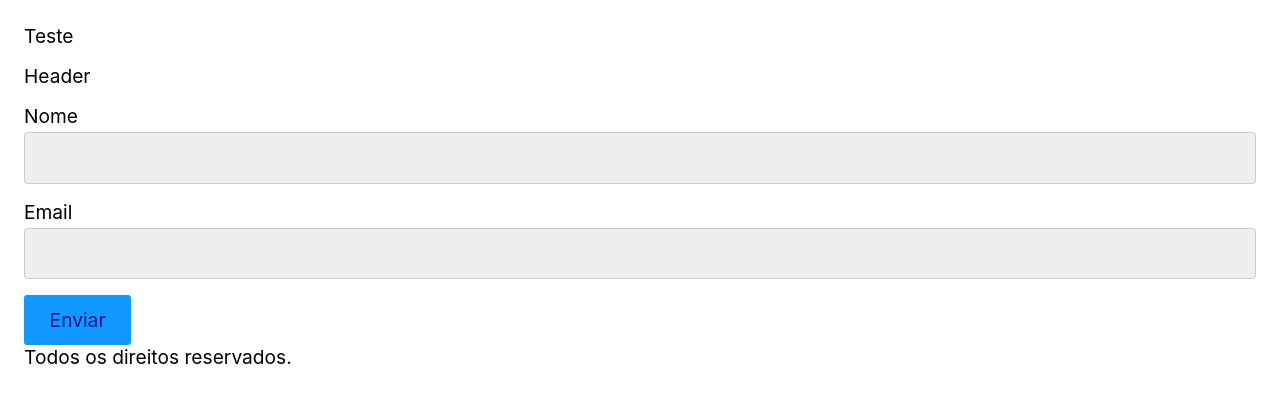
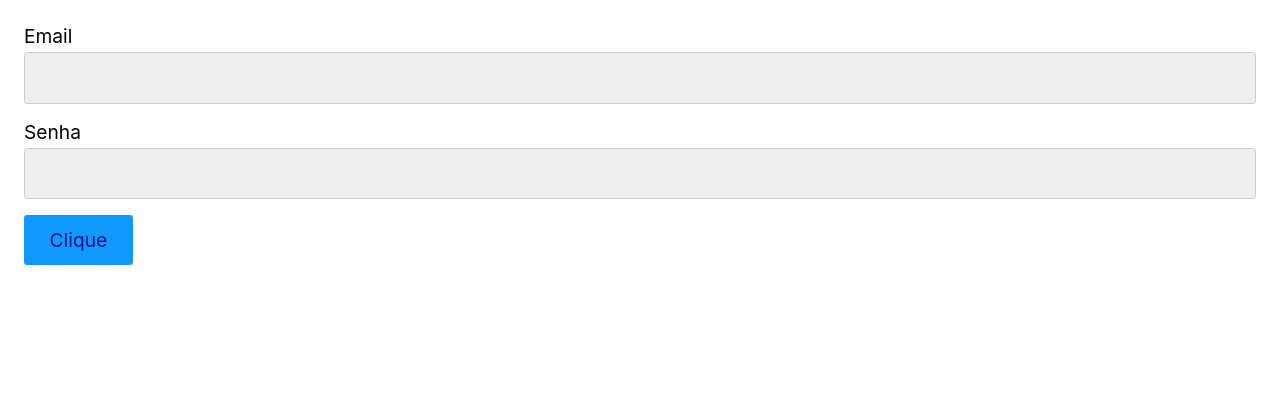
Before and after one commit to malconn/origamid-react, a React (Create React App) app in the folder react-iniciantes/ambiente-curso/appreact/: page / in a window 1280 px wide. Shown: the top 402 px of the page. Built offline with nearby package versions, Linux system fonts and the light colour scheme; the HTML template or start-up script is replaced by a standard one.

Commit message:
feat: propriedades (aula feita.) - react-iniciantes

```diff
--- a/react-iniciantes/ambiente-curso/appreact/src/App.js
+++ b/react-iniciantes/ambiente-curso/appreact/src/App.js
@@ -1,24 +1,11 @@
 import React from "react";
-import Footer from "./Footer";
 import Form from "./Form/Form";
-import Header from "./Header";
 
-const Teste = () => {
-  const active = true;
-  if (active) {
-    return <p>Teste</p>;
-  } else {
-    return null;
-  }
-};
 const App = () => {
   return (
-    <React.Fragment>
-      <Teste />
-      <Header />
+    <div>
       <Form />
-      <Footer />
-    </React.Fragment>
+    </div>
   );
 };
 
--- a/react-iniciantes/ambiente-curso/appreact/src/Footer.js
+++ /dev/null
@@ -1,7 +0,0 @@
-import React from "react";
-
-const Footer = () => {
-  return <footer>Todos os direitos reservados.</footer>;
-};
-
-export default Footer;
--- a/react-iniciantes/ambiente-curso/appreact/src/Form/Button.js
+++ b/react-iniciantes/ambiente-curso/appreact/src/Form/Button.js
@@ -1,7 +1,8 @@
 import React from "react";
 
-const Button = () => {
-  return <button>Enviar</button>;
+const Button = (props) => {
+  console.log(props);
+  return <button>Clique</button>;
 };
 
 export default Button;
--- a/react-iniciantes/ambiente-curso/appreact/src/Form/Form.js
+++ b/react-iniciantes/ambiente-curso/appreact/src/Form/Form.js
@@ -1,19 +1,14 @@
+import React from "react";
 import Button from "./Button";
 import Input from "./Input";
-import React from "react";
 
 const Form = () => {
+  const arr = ["Item 1", "Item 2"];
   return (
     <form>
-      <p>
-        <label htmlFor="nome">Nome</label>
-        <Input />
-      </p>
-      <p>
-        <label htmlFor="email">Email</label>
-        <Input />
-      </p>
-      <Button />
+      <Input id="email" label="Email" required />
+      <Input id="password" type="password" label="Senha" />
+      <Button items={arr} />
     </form>
   );
 };
--- a/react-iniciantes/ambiente-curso/appreact/src/Form/Input.js
+++ b/react-iniciantes/ambiente-curso/appreact/src/Form/Input.js
@@ -1,7 +1,12 @@
 import React from "react";
 
-const Input = () => {
-  return <input type="text" />;
+const Input = ({ label, id, ...props }) => {
+  return (
+    <div style={{ margin: "1rem 0" }}>
+      <label htmlFor={id}>{label}</label>
+      <input id={id} type="text" {...props} />
+    </div>
+  );
 };
 
 export default Input;
--- a/react-iniciantes/ambiente-curso/appreact/src/Header.js
+++ /dev/null
@@ -1,7 +0,0 @@
-import React from "react";
-
-const Header = () => {
-  return <header>Header</header>;
-};
-
-export default Header;
```
